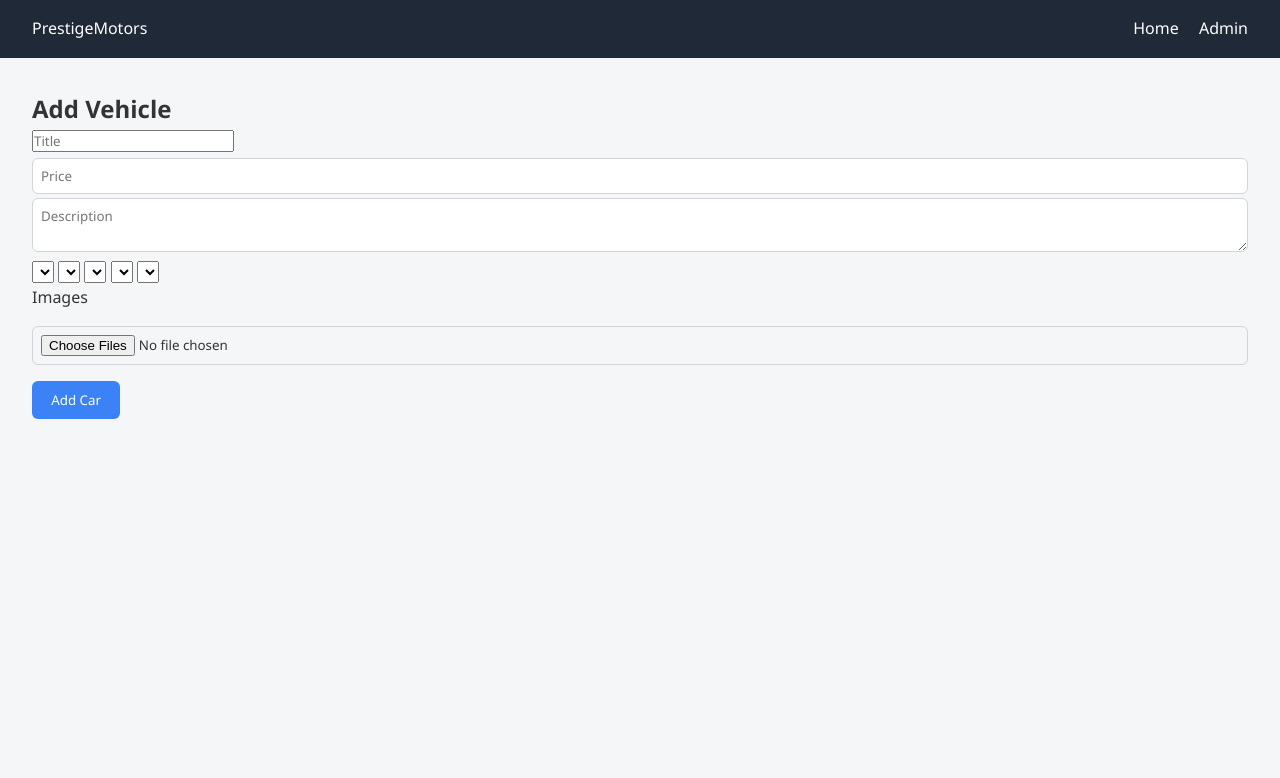
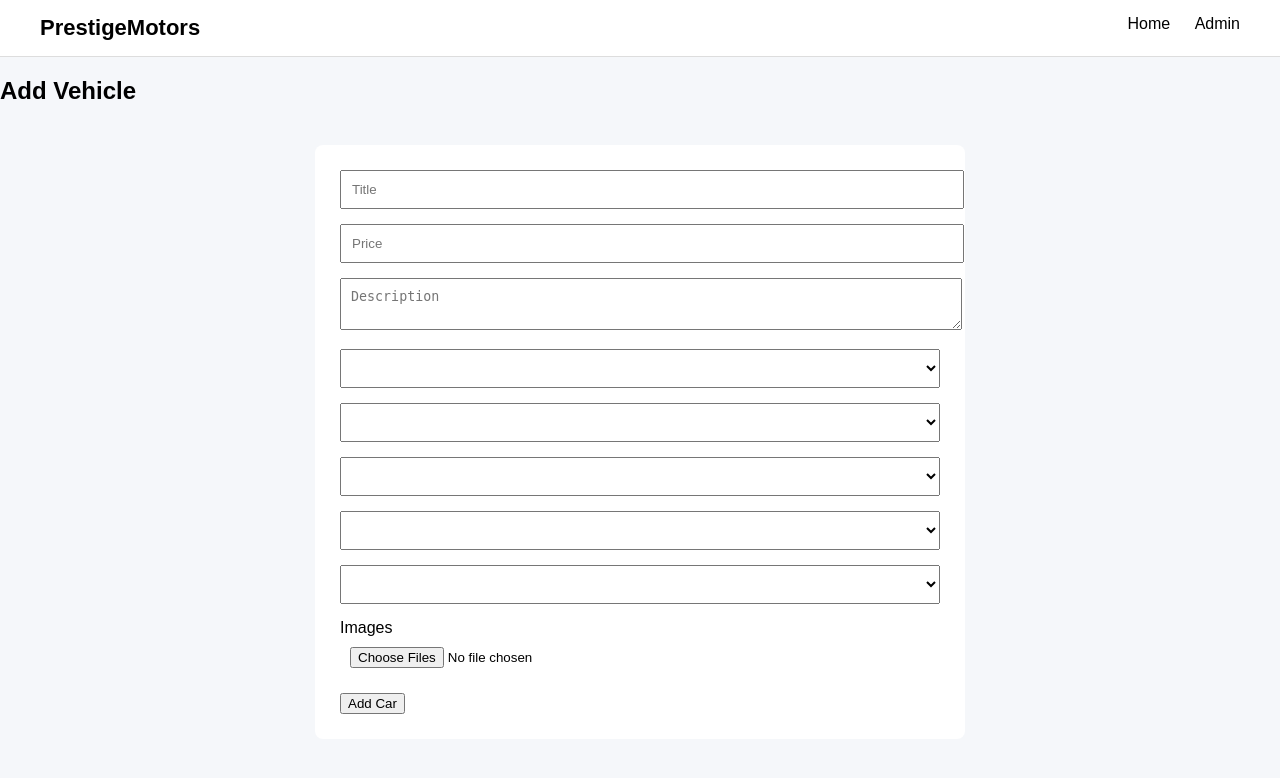
Before and after one commit to djvibez29/tomzkid-prestige-motors, a Flask app: template templates/admin.html in a window 1280 px wide. Shown: the top 778 px of the page. Run offline with Flask 3, Linux system fonts and the light colour scheme; the template is opened without the code that fills it, so the values that code supplies are empty.

Commit message:
Update style.css

```diff
--- a/static/css/style.css
+++ b/static/css/style.css
@@ -1,181 +1,82 @@
-/* --- General Reset --- */
-* {
+body {
     margin: 0;
-    padding: 0;
-    box-sizing: border-box;
-    font-family: 'Segoe UI', Tahoma, Geneva, Verdana, sans-serif;
+    font-family: Arial, Helvetica, sans-serif;
+    background: #f5f7fa;
 }
 
-body {
-    background: #f4f6f8;
-    color: #333;
-    line-height: 1.6;
+header {
+    background: white;
+    padding: 15px 40px;
+    display: flex;
+    justify-content: space-between;
+    border-bottom: 1px solid #ddd;
 }
 
-/* --- Header --- */
-header {
-    background: #1f2937;
-    color: #fff;
-    padding: 1rem 2rem;
-    display: flex;
-    justify-content: space-between;
-    align-items: center;
+.logo {
+    font-weight: 700;
+    font-size: 22px;
 }
 
-header h1 {
-    font-size: 1.8rem;
+nav a {
+    margin-left: 20px;
+    text-decoration: none;
+    color: black;
 }
 
-header nav a {
-    color: #fff;
-    text-decoration: none;
-    margin-left: 1rem;
-    font-weight: 500;
-    transition: color 0.2s ease;
+.search-bar {
+    background: white;
+    padding: 20px;
+    margin: 20px;
+    border-radius: 8px;
 }
 
-header nav a:hover {
-    color: #60a5fa;
+.search-bar input,
+.search-bar select {
+    padding: 10px;
 }
 
-/* --- Main Content --- */
-main {
-    padding: 2rem;
-}
-
-/* --- Cars Grid --- */
-.cars-grid {
+.grid {
     display: grid;
-    grid-template-columns: repeat(auto-fill, minmax(250px, 1fr));
-    gap: 1.5rem;
+    grid-template-columns: repeat(auto-fill,minmax(280px,1fr));
+    gap: 20px;
+    padding: 20px;
 }
 
 .car-card {
-    background: #fff;
-    border-radius: 8px;
-    padding: 1rem;
-    box-shadow: 0 3px 6px rgba(0,0,0,0.1);
-    transition: transform 0.2s ease, box-shadow 0.2s ease;
-}
-
-.car-card:hover {
-    transform: translateY(-5px);
-    box-shadow: 0 6px 12px rgba(0,0,0,0.15);
+    background: white;
+    border-radius: 10px;
+    overflow: hidden;
+    box-shadow: 0 3px 10px rgba(0,0,0,.1);
 }
 
 .car-card img {
     width: 100%;
-    height: 180px;
+    height: 190px;
     object-fit: cover;
-    border-radius: 6px;
-    margin-bottom: 0.5rem;
 }
 
-.placeholder {
-    width: 100%;
-    height: 180px;
-    background: #d1d5db;
-    border-radius: 6px;
-    display: flex;
-    align-items: center;
-    justify-content: center;
-    color: #6b7280;
+.price {
     font-weight: bold;
-    margin-bottom: 0.5rem;
+    color: green;
 }
 
-/* --- Admin Form --- */
-.form-section {
-    background: #fff;
-    padding: 1.5rem;
-    border-radius: 8px;
-    box-shadow: 0 3px 6px rgba(0,0,0,0.1);
-    margin-bottom: 2rem;
+.meta {
+    font-size: 13px;
+    opacity: .7;
 }
 
-.form-section h2 {
-    margin-bottom: 1rem;
-    color: #1f2937;
+.admin-form {
+    max-width: 600px;
+    margin: 40px auto;
+    background: white;
+    padding: 25px;
+    border-radius: 8px;
 }
 
-form label {
-    display: block;
-    margin-bottom: 0.75rem;
-    font-weight: 500;
+.admin-form input,
+.admin-form select,
+.admin-form textarea {
+    width: 100%;
+    margin-bottom: 15px;
+    padding: 10px;
 }
-
-form input[type="text"],
-form input[type="number"],
-form textarea,
-form input[type="file"] {
-    width: 100%;
-    padding: 0.5rem;
-    border-radius: 6px;
-    border: 1px solid #d1d5db;
-    margin-top: 0.25rem;
-}
-
-form button {
-    background: #3b82f6;
-    color: #fff;
-    padding: 0.6rem 1.2rem;
-    border: none;
-    border-radius: 6px;
-    cursor: pointer;
-    margin-top: 1rem;
-    transition: background 0.2s ease;
-}
-
-form button:hover {
-    background: #2563eb;
-}
-
-/* --- Cars Table --- */
-.cars-list table {
-    width: 100%;
-    border-collapse: collapse;
-}
-
-.cars-list th,
-.cars-list td {
-    padding: 0.75rem;
-    border: 1px solid #e5e7eb;
-    text-align: left;
-}
-
-.cars-list th {
-    background: #f3f4f6;
-    font-weight: 600;
-}
-
-.admin-img {
-    width: 80px;
-    height: 50px;
-    object-fit: cover;
-    border-radius: 4px;
-}
-
-/* --- Flash Messages --- */
-.flash-messages p {
-    padding: 0.5rem 1rem;
-    border-radius: 6px;
-    margin-bottom: 0.5rem;
-}
-
-.flash-messages .success {
-    background: #d1fae5;
-    color: #065f46;
-}
-
-.flash-messages .error {
-    background: #fee2e2;
-    color: #b91c1c;
-}
-
-/* --- Footer --- */
-footer {
-    text-align: center;
-    padding: 1rem;
-    color: #6b7280;
-    margin-top: 2rem;
-}
```
